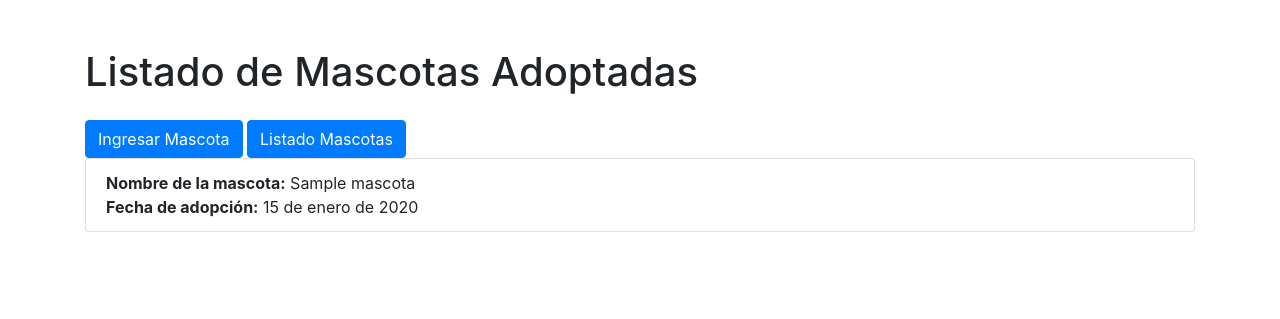
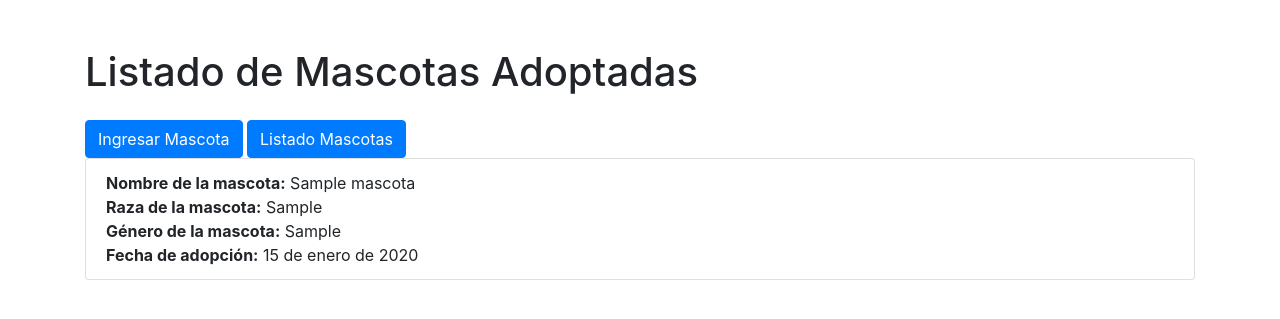
Before and after one commit to Joreyesi/Adoptame, a Django app: page /adoptar_mascota_lista/ in a window 1280 px wide. Shown: the top 319 px of the page. Run offline with Django 4.2, Linux system fonts and the light colour scheme; tables that the repository leaves empty hold one stand-in row (values such as "Sample post"); some libraries are stand-ins or nearby versions.

Commit message:
se agrega mas cositas al html de adoptar mascota lista

```diff
--- a/mascotas/templates/mascotas/adoptar_mascota_lista.html
+++ b/mascotas/templates/mascotas/adoptar_mascota_lista.html
@@ -20,6 +20,8 @@
         {% for mascota_adoptada in mascotas_adoptadas %}
             <li class="list-group-item">
                 <strong>Nombre de la mascota:</strong> {{ mascota_adoptada.mascota.nombre_m }}<br>
+                <strong>Raza de la mascota:</strong> {{ mascota_adoptada.mascota.raza_m }}<br>
+                <strong>Género de la mascota:</strong> {{ mascota_adoptada.mascota.genero_m }}<br>
                 <strong>Fecha de adopción:</strong> {{ mascota_adoptada.fecha_adopcion }}<br>
             </li>
         {% endfor %}
```
Also changed, not shown: db.sqlite3, mascotas/media/uploads/ambar-perrito-1-1024x899_wIGPLs8.jpg (added).
